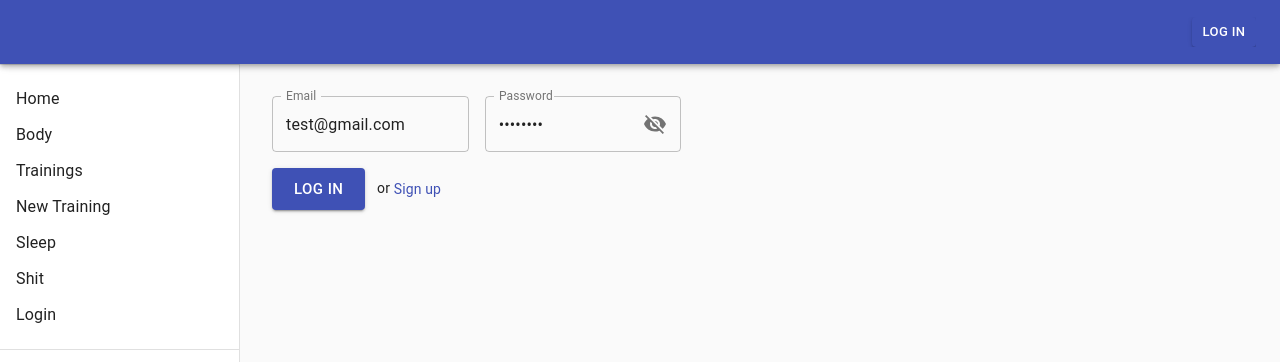
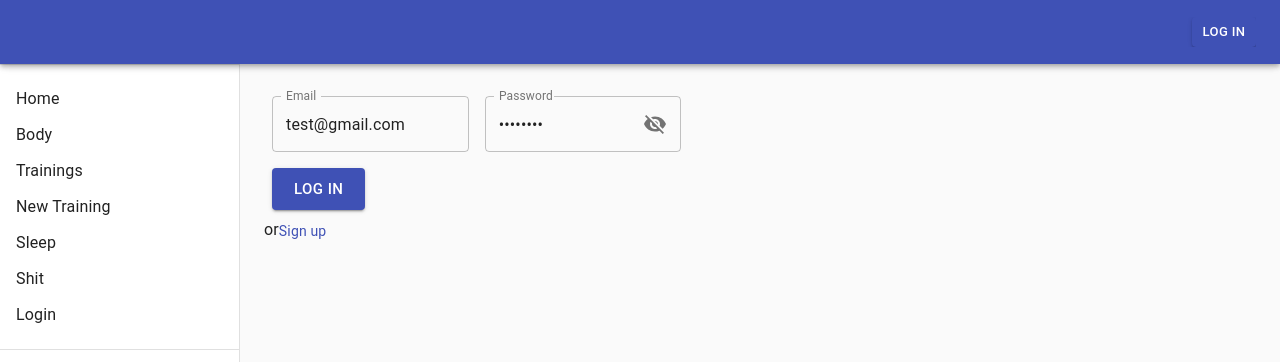
Before and after one commit to monikq/body-mentor, a React (Create React App) app: page /login in a window 1280 px wide. Shown: the top 362 px of the page. Built offline with nearby package versions, Linux system fonts and the light colour scheme.

Commit message:
add Register and clean Login Component

```diff
--- a/src/Components/App.js
+++ b/src/Components/App.js
@@ -30,30 +30,37 @@ export default function () {
 
   const navLinks = [
     {
+      id: 1,
       text: "Home",
       path: '/'
     },
     {
+      id: 2,
       text: "Body",
       path: '/body'
     },
     {
+      id: 3,
       text: "Trainings",
       path: '/trainings'
     },
     {
+      id: 4,
       text: "New Training",
       path: '/new-training'
     },
     {
+      id: 5,
       text: "Sleep",
       path: '/sleep'
     },
     {
+      id: 6,
       text: "Shit",
       path: '/shit'
     },
     {
+      id: 7,
       text: "Login",
       path: '/login'
     }
--- a/src/Components/Layout/index.js
+++ b/src/Components/Layout/index.js
@@ -75,7 +75,7 @@ function Layout(props) {
         <List>
             <MenuList>
             {navLinks.map(({text, path}) => (
-              <MenuItem component={Link} to={path} selected={{path} === pathname}>
+              <MenuItem key={text} component={Link} to={path} selected={{path} === pathname}>
                     {text}
                 </MenuItem>
             ))}
--- a/src/Components/Pages/Login/index.js
+++ b/src/Components/Pages/Login/index.js
@@ -8,7 +8,7 @@ import { login } from '../../Authentication'
 
 import { makeStyles } from '@material-ui/core/styles';
 import clsx from 'clsx';
-import {IconButton, Button, Link} from '@material-ui/core';
+import {IconButton, Button, Link, Typography} from '@material-ui/core';
 import OutlinedInput from '@material-ui/core/OutlinedInput';
 import InputLabel from '@material-ui/core/InputLabel';
 import InputAdornment from '@material-ui/core/InputAdornment';
@@ -87,6 +87,8 @@ export default () => {
     }
 
     const _renderError = () => (
+      //<FormHelperText>{helperText}</FormHelperText>
+      //https://material-ui.com/components/radio-buttons/#show-error
       error ? (<p  style={{color: "red"}}>{error}</p>) : ''
     )
 
@@ -144,7 +146,7 @@ export default () => {
                 <Button type="submit" variant="contained" disableRipple  size="large" color="primary" className={classes.margin}>
                 Log in
                 </Button>
-                <spam> or </spam>
+                <Typography> or
                 <Link
                   component="button"
                   variant="body2"
@@ -152,8 +154,8 @@ export default () => {
                     history.push("/register-new-user")
                   }}
                 >
-                  <bold>Sign up</bold>
-                </Link>
+                  Sign up
+                </Link></Typography>
                 </form>
                 { _renderError() }
 
--- a/src/Components/Pages/Register/index.js
+++ b/src/Components/Pages/Register/index.js
@@ -9,7 +9,7 @@ import { register } from '../../Authentication'
 
 import { makeStyles } from '@material-ui/core/styles';
 import clsx from 'clsx';
-import {IconButton, Button, Link} from '@material-ui/core';
+import {IconButton, Button, Link, Typography} from '@material-ui/core';
 import OutlinedInput from '@material-ui/core/OutlinedInput';
 import InputLabel from '@material-ui/core/InputLabel';
 import InputAdornment from '@material-ui/core/InputAdornment';
@@ -50,7 +50,7 @@ export default () => {
       showPassword: false
     })
     const [error, setError] = useState(false)
-    const [confirmation, setConfirmation] = useState(false)
+    //const [confirmation, setConfirmation] = useState(false)
 
     //a lot of login, log out and sign in buttons on both pages > 3 pages
     const LogoutButton = () => ( <button
@@ -78,7 +78,7 @@ export default () => {
     const handleSubmit = async (event) => {
       event.preventDefault()
       setError(false)
-      setConfirmation(false)
+      //setConfirmation(false)
       const response = await register(values)
 
       //db response validation
@@ -86,7 +86,7 @@ export default () => {
         console.log(response.success, " and ", response.msg)
         setError(response.msg)
       } else {
-        setConfirmation(response.msg)
+        //setConfirmation(response.msg)
       }
       //setUser(response.user) //if you want to login user
       //history.replace(from) //go to saved page
@@ -164,7 +164,7 @@ export default () => {
                 <Button type="submit" variant="contained" size="large" color="primary" className={classes.margin}>
                 Sign up
                 </Button>
-                <spam> or </spam>
+                <Typography> or </Typography>
                 <Link
                   component="button"
                   variant="body2"
```
Also changed, not shown: public/manifest.json, 1 other file (tests, documents, lock files or other folders).
